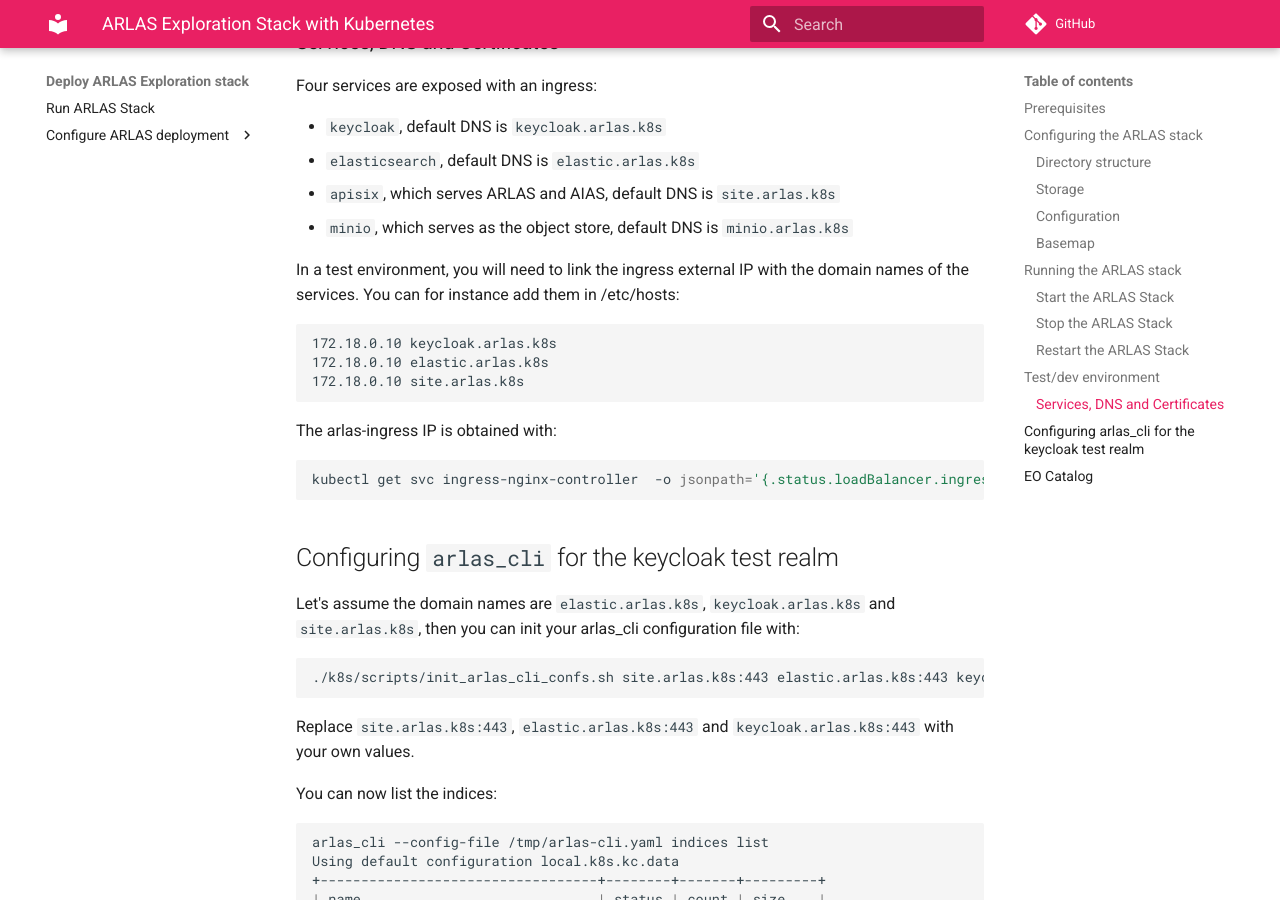
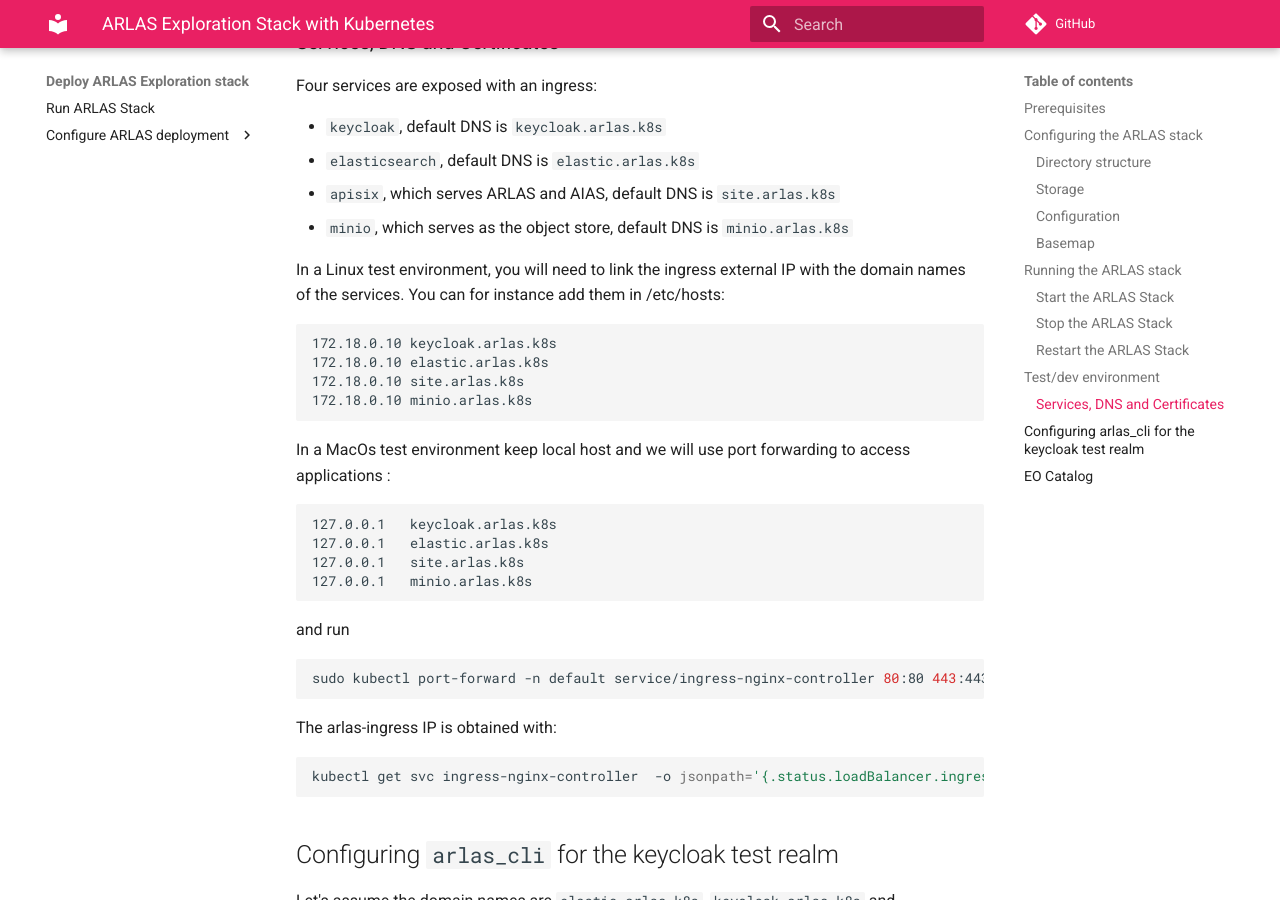
Before and after one commit to gisaia/ARLAS-Exploration-stack, an MkDocs documentation site: the page built from docs/docs/arlas_exploration_stack_helm.md, in a window 1280 px wide and 900 px high, scrolled down 3603 px. Built offline with MkDocs 1.6.1 and Material for MkDocs 9.7.7, drawn with Linux system fonts in a browser that asks for light colours; comment, search, counter and statistics services are not loaded.

Commit message:
Fix: start k8s on mac

````diff
--- a/docs/docs/arlas_exploration_stack_helm.md
+++ b/docs/docs/arlas_exploration_stack_helm.md
@@ -136,12 +136,26 @@ Four services are exposed with an ingress:
 - `apisix`, which serves ARLAS and AIAS, default DNS is `site.arlas.k8s`
 - `minio`, which serves as the object store, default DNS is `minio.arlas.k8s`
 
-In a test environment, you will need to link the ingress external IP with the domain names of the services. You can for instance add them in /etc/hosts:
+In a Linux test environment, you will need to link the ingress external IP with the domain names of the services. You can for instance add them in /etc/hosts:
 
 ```
 172.18.0.10	keycloak.arlas.k8s
 172.18.0.10	elastic.arlas.k8s
 172.18.0.10	site.arlas.k8s
+172.18.0.10	minio.arlas.k8s
+```
+
+In a MacOs test environment keep local host and we will use port forwarding to access applications :
+
+```
+127.0.0.1	keycloak.arlas.k8s
+127.0.0.1	elastic.arlas.k8s
+127.0.0.1	site.arlas.k8s
+127.0.0.1	minio.arlas.k8s
+```
+and run
+```shell
+sudo kubectl port-forward -n default service/ingress-nginx-controller 80:80 443:443
 ```
 
 The arlas-ingress IP is obtained with:
````
Also changed, not shown: 2 other files.
